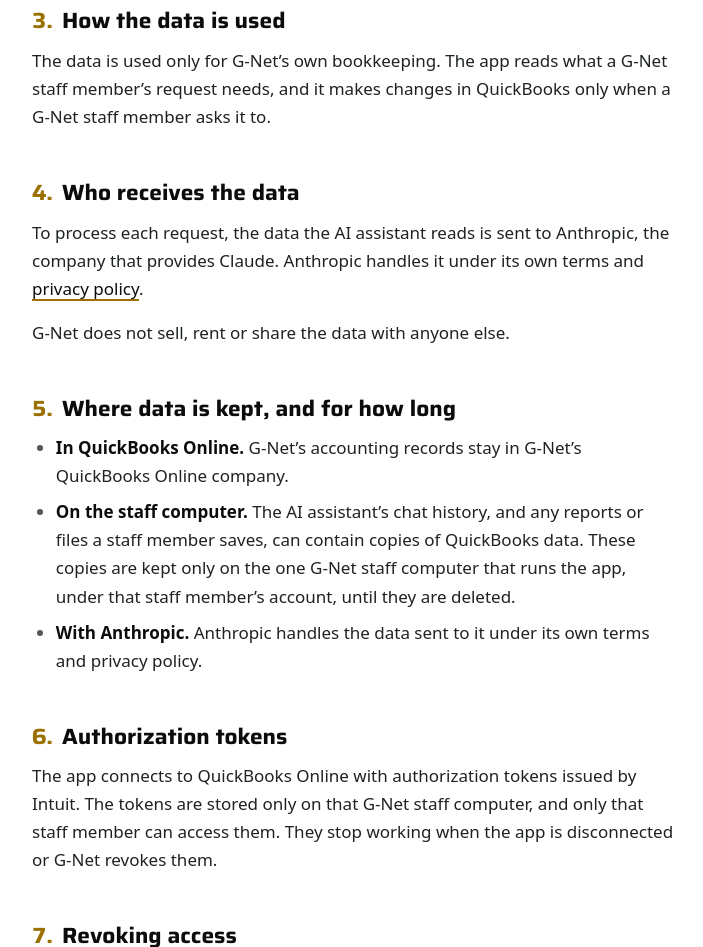
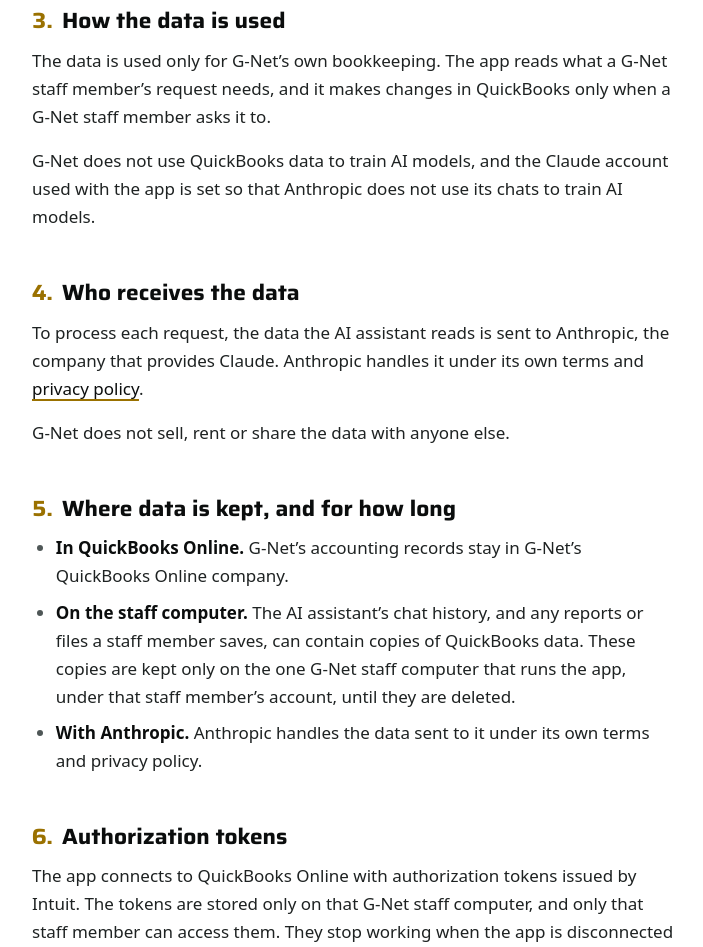
Before and after one commit to gnetfs/gnetfs.github.io, a plain HTML site: page privacy.html in a window 1280 px wide. Shown: the part 1129-2076 px from the top of the page, without its empty margins (360-1063 px from the left). Drawn offline with Linux system fonts and the light colour scheme.

Commit message:
Add AI training statement to privacy policy

```diff
--- a/privacy.html
+++ b/privacy.html
@@ -73,6 +73,7 @@
 
         <h2 id="use"><span class="num">3.</span> How the data is used</h2>
         <p>The data is used only for <span class="nb">G-Net</span>’s own bookkeeping. The app reads what a <span class="nb">G-Net</span> staff member’s request needs, and it makes changes in QuickBooks only when a <span class="nb">G-Net</span> staff member asks it to.</p>
+        <p><span class="nb">G-Net</span> does not use QuickBooks data to train AI models, and the Claude account used with the app is set so that Anthropic does not use its chats to train AI models.</p>
 
         <h2 id="sharing"><span class="num">4.</span> Who receives the data</h2>
         <p>To process each request, the data the AI assistant reads is sent to Anthropic, the company that provides Claude. Anthropic handles it under its own terms and <a href="https://www.anthropic.com/legal/privacy">privacy policy</a>.</p>
```
